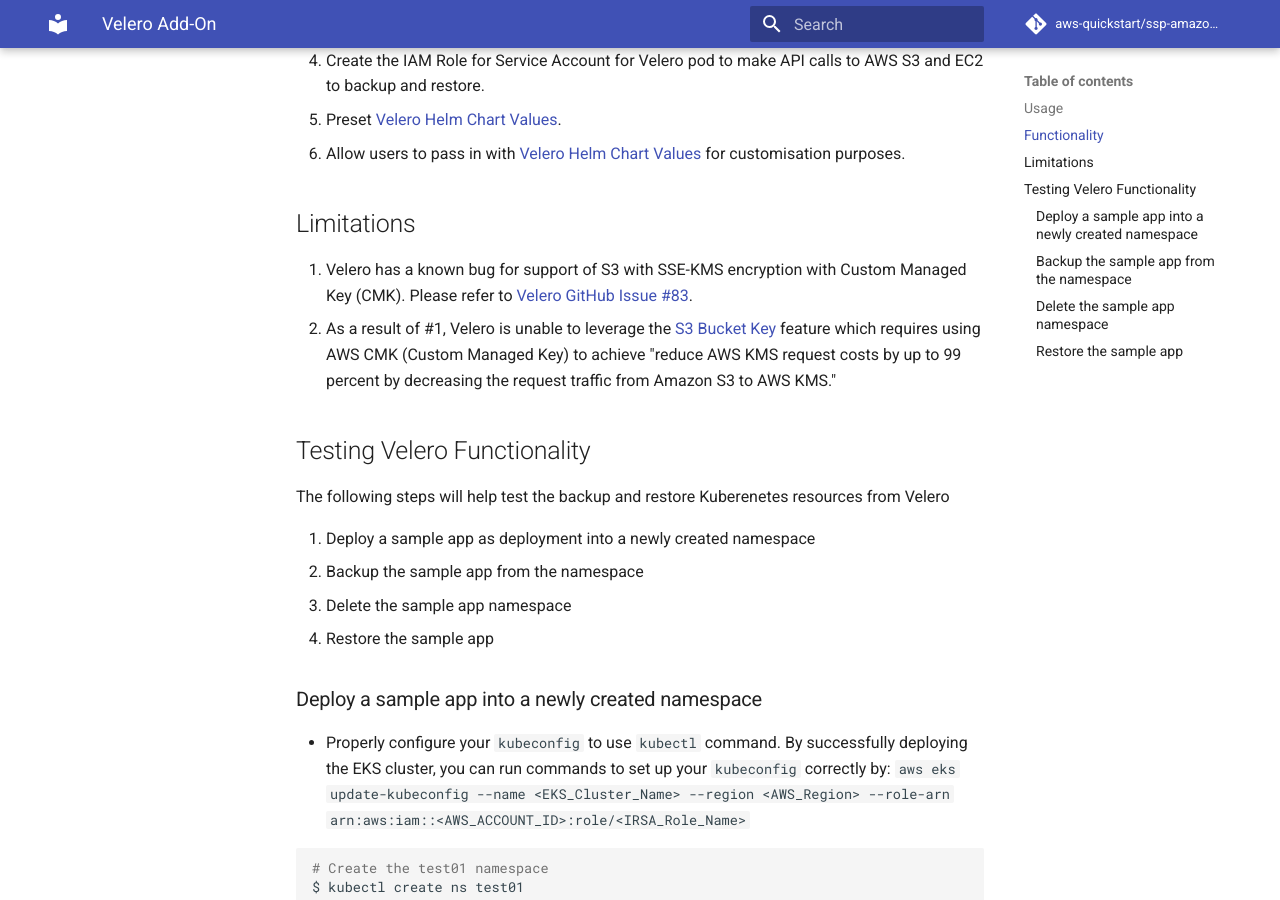
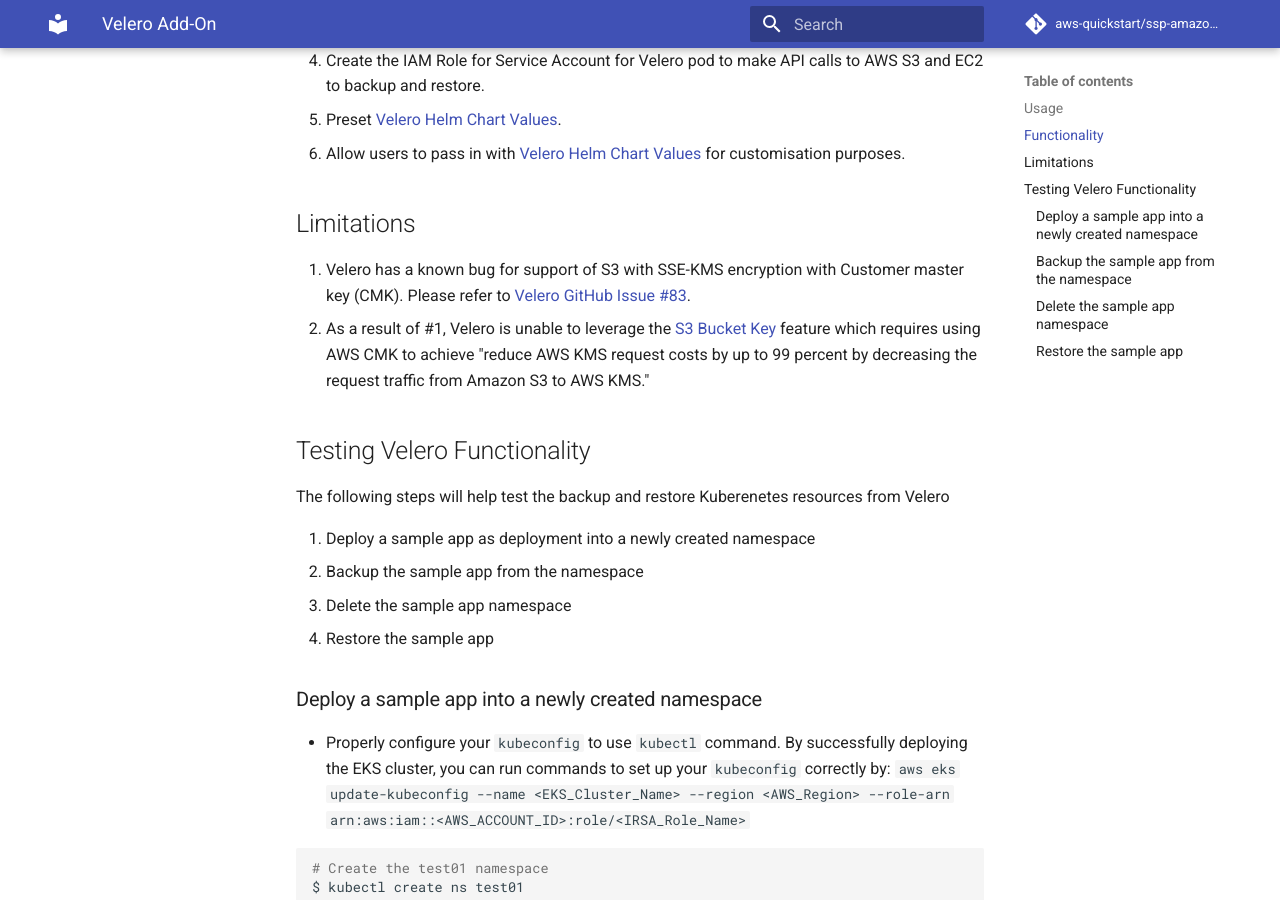
Before and after one commit to aws-quickstart/cdk-eks-blueprints, an MkDocs documentation site: the page built from docs/addons/velero.md, in a window 1280 px wide and 900 px high, scrolled down 1304 px. Built offline with MkDocs 1.6.1 and Material for MkDocs 9.7.7, drawn with Linux system fonts in a browser that asks for light colours; comment, search, counter and statistics services are not loaded.

Commit message:
respond to comments from Mikhail

```diff
--- a/docs/addons/velero.md
+++ b/docs/addons/velero.md
@@ -51,8 +51,8 @@
 
 ## Limitations
 
-1. Velero has a known bug for support of S3 with SSE-KMS encryption with Custom Managed Key (CMK). Please refer to [Velero GitHub Issue #83](https://github.com/vmware-tanzu/helm-charts/issues/83).
-2. As a result of #1, Velero is unable to leverage the [S3 Bucket Key](https://docs.aws.amazon.com/AmazonS3/latest/userguide/bucket-key.html) feature which requires using AWS CMK (Custom Managed Key) to achieve "reduce AWS KMS request costs by up to 99 percent by decreasing the request traffic from Amazon S3 to AWS KMS."
+1. Velero has a known bug for support of S3 with SSE-KMS encryption with Customer master key (CMK). Please refer to [Velero GitHub Issue #83](https://github.com/vmware-tanzu/helm-charts/issues/83).
+2. As a result of #1, Velero is unable to leverage the [S3 Bucket Key](https://docs.aws.amazon.com/AmazonS3/latest/userguide/bucket-key.html) feature which requires using AWS CMK to achieve "reduce AWS KMS request costs by up to 99 percent by decreasing the request traffic from Amazon S3 to AWS KMS."
 
 ## Testing Velero Functionality
 
```
Also changed, not shown: package.json (+2 -5 lines), 1 other file.
